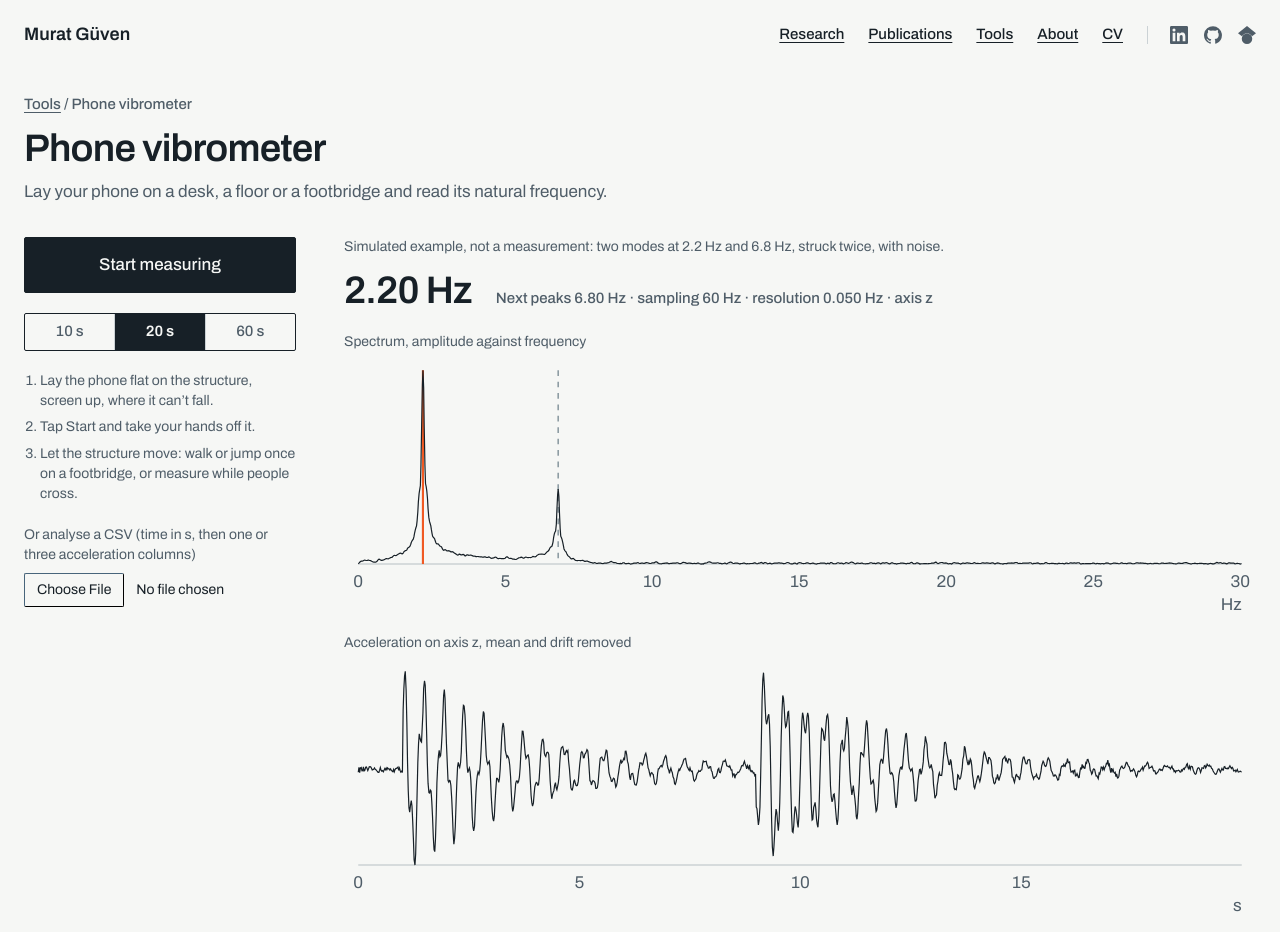
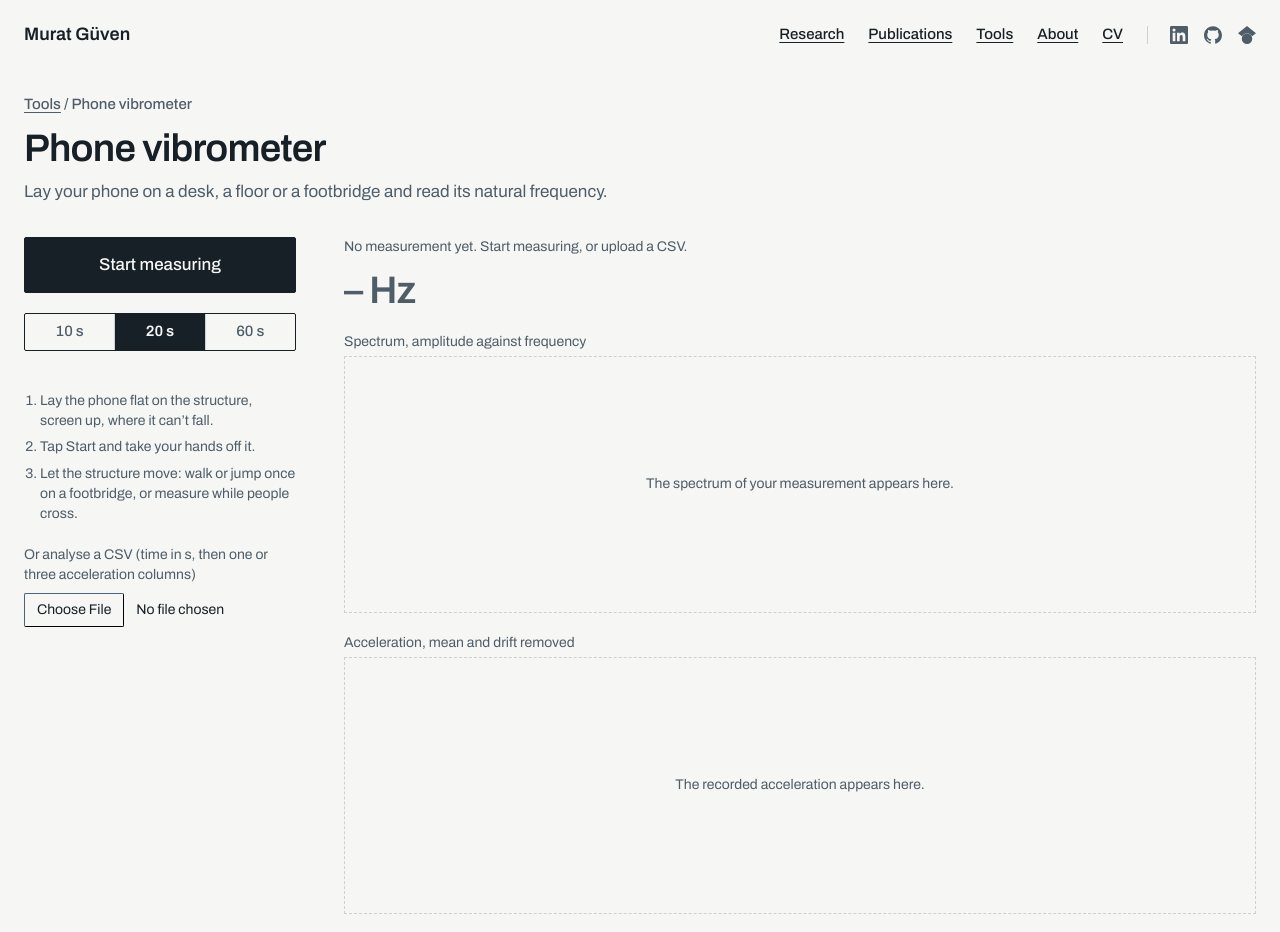
Before and after one commit to likemaestro/likemaestro.github.io, a React (Create React App) app: page /tools/vibrometer in a window 1280 px wide. Shown: the top 932 px of the page. Built offline with nearby package versions, Linux system fonts and the light colour scheme.

Commit message:
Vibrometer: opens empty (no simulated example that could pass for a measurement); while recording, the frequency, spectrum and record update every half second; stopping early keeps and analyses what was recorded; on phones the result sits right under the controls

```diff
--- a/src/tools/vibrometer/Vibrometer.tsx
+++ b/src/tools/vibrometer/Vibrometer.tsx
@@ -1,9 +1,9 @@
 import React, { useEffect, useMemo, useRef, useState } from "react";
 import ToolShell from "../ToolShell";
-import { analyse, rate, simulated, variance } from "./signal";
+import { analyse, rate, variance } from "./signal";
 import { download } from "../../lab/export";
 
-interface Record_ { t: number[]; x: number[]; y: number[]; z: number[]; source: "phone" | "file" | "simulated"; name?: string }
+interface Record_ { t: number[]; x: number[]; y: number[]; z: number[]; source: "phone" | "file"; name?: string; live?: boolean }
 type Phase = "idle" | "asking" | "countdown" | "recording";
 const LENGTHS = [10, 20, 60];
 
@@ -44,6 +44,8 @@ const Chart: React.FC<{ y: ArrayLike<number>; x0: number; dx: number; xLabel: st
     </svg>
   );
 };
+/** Where a chart will be, before there is anything to draw: no example data, so nothing reads as a measurement. */
+const Empty: React.FC<{ text: string }> = ({ text }) => <div className="t-small flex aspect-[640/180] w-full items-center justify-center border border-dashed border-rule px-4 text-center text-ink-2">{text}</div>;
 const niceTicks = (max: number) => { const step = [0.5, 1, 2, 5, 10, 20].find((s) => max / s <= 7) ?? 50; return Array.from({ length: Math.floor(max / step) + 1 }, (_, k) => Number((k * step).toFixed(2))); };
 
 function parseCSV(text: string, name: string): Record_ | string {
@@ -56,7 +58,7 @@ function parseCSV(text: string, name: string): Record_ | string {
 }
 
 const Vibrometer: React.FC = () => {
-  const [rec, setRec] = useState<Record_>(() => ({ ...simulated(), source: "simulated" }));
+  const [rec, setRec] = useState<Record_ | null>(null);   // nothing until a measurement or a file
   const [phase, setPhase] = useState<Phase>("idle");
   const [count, setCount] = useState(0);
   const [length, setLength] = useState(20);
@@ -67,8 +69,8 @@ const Vibrometer: React.FC = () => {
   const stopRef = useRef<() => void>(() => {});
   useEffect(() => () => stopRef.current(), []);
 
-  const res = useMemo(() => result(rec), [rec]);
-  const main = res.peaks[0];
+  const res = useMemo(() => (rec ? result(rec) : null), [rec]);
+  const main = res?.peaks[0];
 
   const record = () => {
     bufRef.current = { t: [], r: [], x: [], y: [], z: [] };
@@ -82,28 +84,35 @@ const Vibrometer: React.FC = () => {
       buf.t.push(e.timeStamp / 1000); buf.r.push(performance.now() / 1000); buf.x.push(a.x); buf.y.push(a.y!); buf.z.push(a.z!);
     };
     const t0 = performance.now();
-    let timers: number[] = [];
-    const stop = (done: boolean) => {
+    let timers: number[] = [], ticks = 0;
+    // a copy of what has come in so far, on the event times where they look sane and the arrival times otherwise
+    const snapshot = (live: boolean): Record_ => {
+      const fs = rate(buf.t), t = fs > 5 && fs < 2000 ? buf.t : buf.r;
+      return { t: t.slice(), x: buf.x.slice(), y: buf.y.slice(), z: buf.z.slice(), source: "phone", live };
+    };
+    const stop = (keep: boolean) => {
       window.removeEventListener("devicemotion", onMotion);
       timers.forEach((id) => window.clearInterval(id));
       timers = [];
       lock?.release().catch(() => {});
       stopRef.current = () => {};
       setPhase("idle");
-      if (!done) return;
-      if (buf.t.length < 64) { setProblem(NO_DATA); return; }
-      const fs = rate(buf.t), t = fs > 5 && fs < 2000 ? buf.t : buf.r;
-      setRec({ t, x: buf.x, y: buf.y, z: buf.z, source: "phone" });
+      if (!keep) return;
+      if (buf.t.length === 0) { setRec(null); setProblem(NO_DATA); return; }
+      if (buf.t.length < 64) { setRec(null); setProblem("Too short to analyse: let it record for a few seconds."); return; }
+      setRec(snapshot(false));
     };
     window.addEventListener("devicemotion", onMotion);
+    setRec(null);
     setPhase("recording");
     timers.push(window.setInterval(() => {
       const s = (performance.now() - t0) / 1000;
       setElapsed(s); setSamples(buf.t.length);
       if (s > 3 && buf.t.length === 0) { stop(false); setProblem(NO_DATA); }
       else if (s >= length) stop(true);
+      else if (++ticks % 5 === 0 && buf.t.length >= 64) setRec(snapshot(true));
     }, 100));
-    stopRef.current = () => stop(false);
+    stopRef.current = () => stop(true);
   };
 
   const start = () => {
@@ -131,13 +140,13 @@ const Vibrometer: React.FC = () => {
     f.text().then((s) => { const r = parseCSV(s, f.name); if (typeof r === "string") setProblem(r); else { setProblem(""); setRec(r); } });
   };
 
-  const fsTicks = niceTicks(res.fs / 2), tTicks = niceTicks(rec.t[rec.t.length - 1] - rec.t[0]);
-  const exportRecording = () => download("vibrometer-recording.csv", `# Phone vibrometer, ${window.location.href}\n# source: ${rec.source}\n# time_s,ax_m_s2,ay_m_s2,az_m_s2\n${rec.t.map((t, k) => `${(t - rec.t[0]).toFixed(4)},${rec.x[k]},${rec.y[k]},${rec.z[k]}`).join("\n")}\n`, "text/csv");
-  const exportSpectrum = () => download("vibrometer-spectrum.csv", `# Phone vibrometer, axis ${res.axis}, sampling ${res.fs.toFixed(2)} Hz, Hann window\n# frequency_hz,amplitude_m_s2\n${Array.from(res.amp, (a, k) => `${(k * res.df).toFixed(4)},${a.toExponential(4)}`).join("\n")}\n`, "text/csv");
+  const fsTicks = res ? niceTicks(res.fs / 2) : [], tTicks = rec ? niceTicks(rec.t[rec.t.length - 1] - rec.t[0]) : [];
+  const exportRecording = () => rec && download("vibrometer-recording.csv", `# Phone vibrometer, ${window.location.href}\n# source: ${rec.source}\n# time_s,ax_m_s2,ay_m_s2,az_m_s2\n${rec.t.map((t, k) => `${(t - rec.t[0]).toFixed(4)},${rec.x[k]},${rec.y[k]},${rec.z[k]}`).join("\n")}\n`, "text/csv");
+  const exportSpectrum = () => res && download("vibrometer-spectrum.csv", `# Phone vibrometer, axis ${res.axis}, sampling ${res.fs.toFixed(2)} Hz, Hann window\n# frequency_hz,amplitude_m_s2\n${Array.from(res.amp, (a, k) => `${(k * res.df).toFixed(4)},${a.toExponential(4)}`).join("\n")}\n`, "text/csv");
 
   const busy = phase !== "idle";
-  const sourceText = rec.source === "simulated" ? "Simulated example, not a measurement: two modes at 2.2 Hz and 6.8 Hz, struck twice, with noise."
-    : rec.source === "file" ? `From ${rec.name}.` : "Your measurement.";
+  const sourceText = !rec ? (phase === "recording" ? "Waiting for the first seconds of data…" : "No measurement yet. Start measuring, or upload a CSV.")
+    : rec.live ? "Recording: the result so far, updated every half second." : rec.source === "file" ? `From ${rec.name}.` : "Your measurement.";
 
   return (
     <ToolShell
@@ -153,8 +162,9 @@ const Vibrometer: React.FC = () => {
         <p>Nothing leaves your device: the recording stays in this page until you export it.</p>
       </>}
     >
-      <div className="grid gap-x-12 gap-y-10 md:grid-cols-[17rem_minmax(0,1fr)]">
-        <div className="flex min-w-0 flex-col gap-5">
+      {/* On phones the result comes straight after the controls, so it shows while the phone lies flat recording */}
+      <div className="grid gap-x-12 gap-y-10 md:grid-cols-[17rem_minmax(0,1fr)] md:grid-rows-[auto_1fr]">
+        <div className="flex min-w-0 flex-col gap-5 md:col-start-1 md:row-start-1">
           <button type="button" onClick={busy ? () => stopRef.current() : start} className="btn btn-solid h-14 text-[1.0625rem]">
             {phase === "asking" ? "Asking for motion access…" : phase === "countdown" ? `Starting in ${count}… (tap to cancel)` : phase === "recording" ? `Recording ${Math.min(length, Math.floor(elapsed))} / ${length} s (tap to stop)` : "Start measuring"}
           </button>
@@ -168,6 +178,8 @@ const Vibrometer: React.FC = () => {
               </button>
             ))}
           </div>
+        </div>
+        <div className="flex min-w-0 flex-col gap-5 max-md:order-last md:col-start-1 md:row-start-2">
           <ol className="t-small list-decimal space-y-1.5 pl-4 text-ink-2">
             <li>Lay the phone flat on the structure, screen up, where it can’t fall.</li>
             <li>Tap Start and take your hands off it.</li>
@@ -178,30 +190,31 @@ const Vibrometer: React.FC = () => {
           </label>
         </div>
 
-        <div className="min-w-0" aria-live="polite">
+        <div className="min-w-0 md:col-start-2 md:row-span-2 md:row-start-1" aria-live={rec?.live ? "off" : "polite"}>
           <p className="t-small text-ink-2">{sourceText}</p>
-          {rec.source !== "simulated" && res.levels <= 3 && <p className="t-small mt-1 text-ink">The phone saw almost no motion: the browser rounds readings (to 0.1 m/s² in Chrome), so weaker vibrations don’t show. Make the structure move more, for example jump once on a footbridge.</p>}
+          {rec && res && !rec.live && res.levels <= 3 && <p className="t-small mt-1 text-ink">The phone saw almost no motion: the browser rounds readings (to 0.1 m/s² in Chrome), so weaker vibrations don’t show. Make the structure move more, for example jump once on a footbridge.</p>}
           <div className="mt-3 flex flex-wrap items-baseline gap-x-6 gap-y-2">
-            <p className="t-h2">{main ? `${main.f.toFixed(2)} Hz` : "No clear peak"}</p>
-            <p className="t-data text-ink-2">
+            <p className={`t-h2 ${res ? "" : "text-ink-2"}`}>{!res ? "– Hz" : main ? `${main.f.toFixed(2)} Hz` : "No clear peak"}</p>
+            {res && <p className="t-data text-ink-2">
               {res.peaks.length > 1 && <>Next peaks {res.peaks.slice(1).map((p) => `${p.f.toFixed(2)} Hz`).join(", ")} · </>}
               sampling {res.fs.toFixed(0)} Hz · resolution {res.resolution.toFixed(3)} Hz · axis {res.axis}
-            </p>
+            </p>}
           </div>
           <div className="mt-5">
             <p className="t-small mb-1 text-ink-2">Spectrum, amplitude against frequency</p>
-            <Chart y={res.amp} x0={0} dx={res.df} xLabel="Hz" ticks={fsTicks} marks={res.peaks.map((p, i) => ({ x: p.f, main: i === 0 }))}
+            {res ? <Chart y={res.amp} x0={0} dx={res.df} xLabel="Hz" ticks={fsTicks} marks={res.peaks.map((p, i) => ({ x: p.f, main: i === 0 }))}
               label={`Spectrum up to ${(res.fs / 2).toFixed(0)} Hz. Main peak at ${main ? main.f.toFixed(2) : "none"} hertz.`} />
+              : <Empty text="The spectrum of your measurement appears here." />}
           </div>
           <div className="mt-5">
-            <p className="t-small mb-1 text-ink-2">Acceleration on axis {res.axis}, mean and drift removed</p>
-            <Chart y={res.signal} x0={0} dx={1 / res.fs} xLabel="s" ticks={tTicks} label="Acceleration over time" />
+            <p className="t-small mb-1 text-ink-2">Acceleration{res ? ` on axis ${res.axis}` : ""}, mean and drift removed</p>
+            {res ? <Chart y={res.signal} x0={0} dx={1 / res.fs} xLabel="s" ticks={tTicks} label="Acceleration over time" />
+              : <Empty text="The recorded acceleration appears here." />}
           </div>
-          <div className="mt-5 flex flex-wrap gap-2">
+          {rec && !rec.live && <div className="mt-5 flex flex-wrap gap-2">
             <button type="button" className="btn" onClick={exportRecording}>Recording CSV</button>
             <button type="button" className="btn" onClick={exportSpectrum}>Spectrum CSV</button>
-            {rec.source !== "simulated" && <button type="button" className="btn" onClick={() => setRec({ ...simulated(), source: "simulated" })}>Show the example</button>}
-          </div>
+          </div>}
         </div>
       </div>
     </ToolShell>
--- a/src/tools/vibrometer/signal.ts
+++ b/src/tools/vibrometer/signal.ts
@@ -89,7 +89,7 @@ export function analyse(t: ArrayLike<number>, x: ArrayLike<number>) {
   return { fs, signal: u, ...s, peaks: peaks(s.amp, s.df, 0.5, 3, Math.max(0.3, 4 * s.resolution)) };
 }
 
-/** A simulated record (clearly labelled as such on the page): two damped modes, a little noise, uneven timestamps. */
+/** A simulated record for the tests: two damped modes, a little noise, uneven timestamps. */
 export function simulated(seconds = 20, f1 = 2.2, f2 = 6.8) {
   let s = 12345;
   const rnd = () => { s = (s * 16807) % 2147483647; return s / 2147483647; };
```
